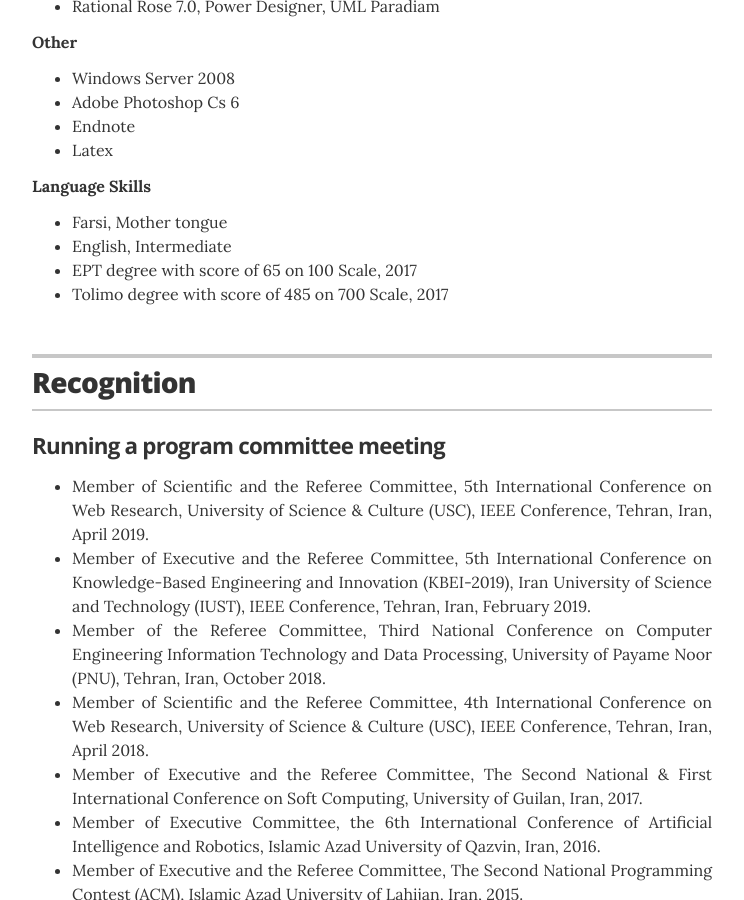
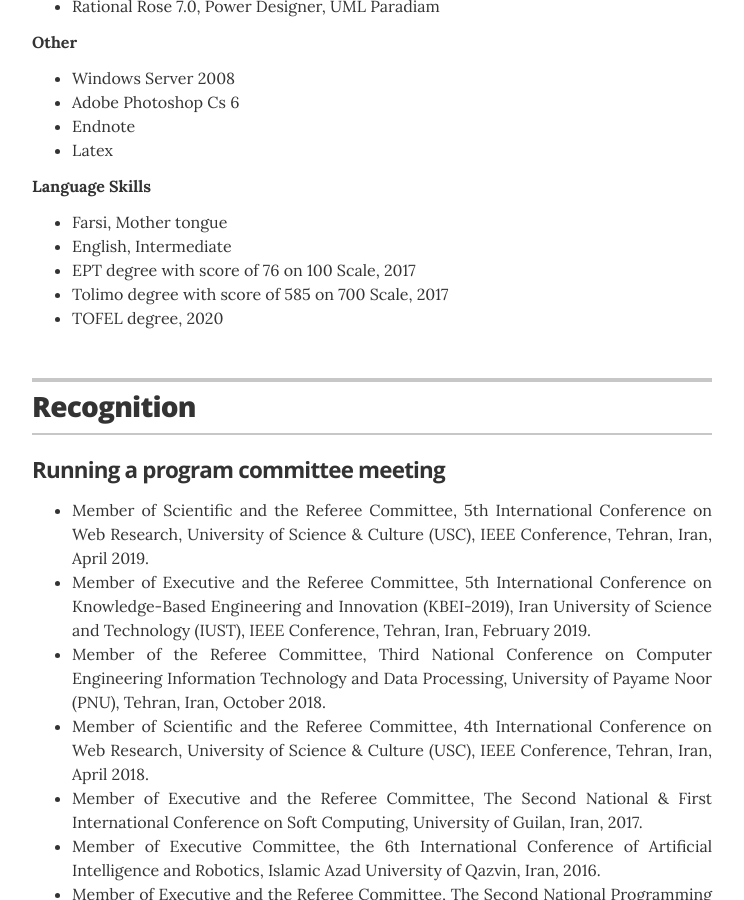
Before and after one commit to hosseinsadr/hosseinsadr.github.io, a Jekyll site: the page built from index.html, in a window 1280 px wide and 900 px high, scrolled down 5369 px. Shown: the whole window, without its empty margins (268-1012 px from the left). Built offline with Jekyll 4.4.1, drawn with Linux system fonts in a browser that asks for light colours.

Commit message:
Update skills.yml

```diff
--- a/_data/skills.yml
+++ b/_data/skills.yml
@@ -29,4 +29,4 @@
 
 # Language Skills
 - skill: Language Skills
-  description: <ul class="resume-item-list"><li>Farsi, Mother tongue</li><li>English, Intermediate</li><li>EPT degree with score of 65 on 100 Scale, 2017</li><li>Tolimo degree with score of 485 on 700 Scale, 2017</li></ul>
+  description: <ul class="resume-item-list"><li>Farsi, Mother tongue</li><li>English, Intermediate</li><li>EPT degree with score of 76 on 100 Scale, 2017</li><li>Tolimo degree with score of 585 on 700 Scale, 2017</li><li>TOFEL degree, 2020</li></ul>
```
